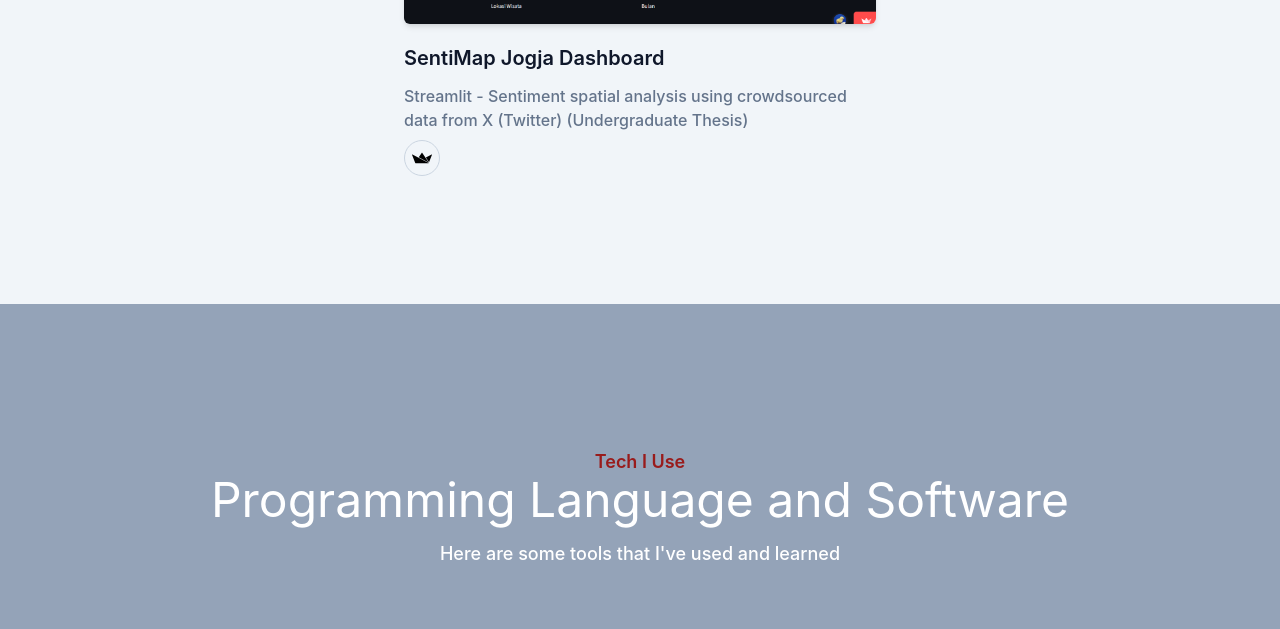
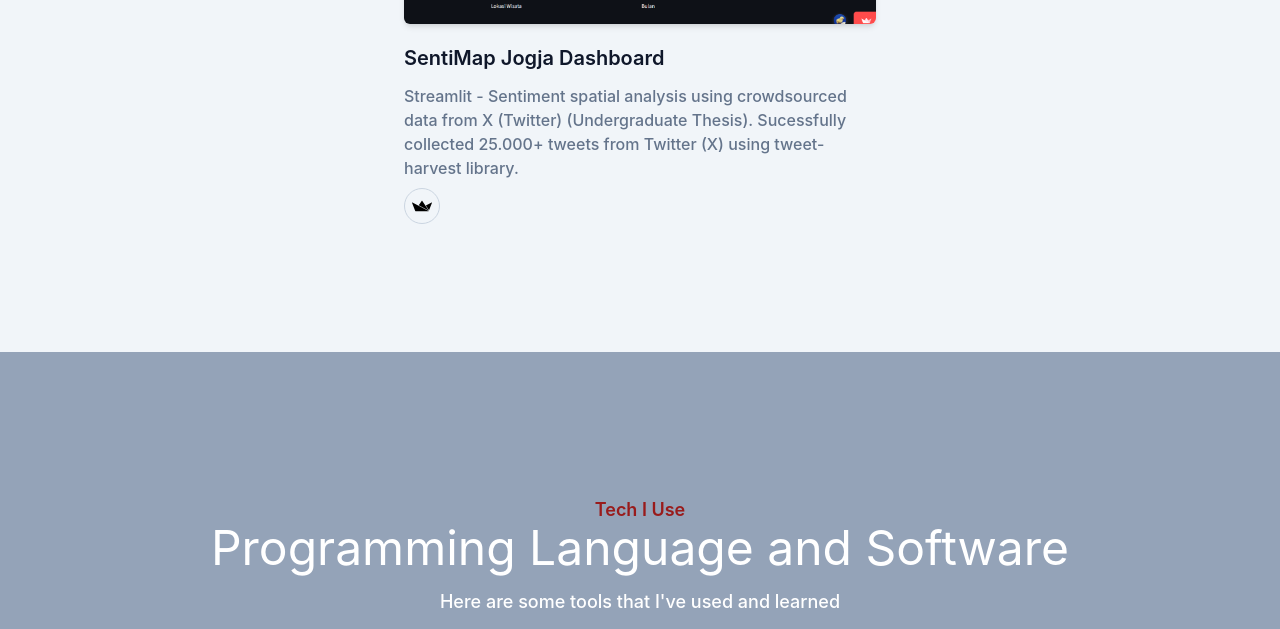
Before and after one commit to nisamelia/portfolio-nisaamelia, a website: page index.html in a window 1280 px wide. Shown: the part 4539-5168 px from the top of the page. Drawn offline with Linux system fonts and the light colour scheme.

Commit message:
add sentimap desc

```diff
--- a/index.html
+++ b/index.html
@@ -286,7 +286,7 @@
                     </div>
                     <h3 class="font-semibold text-xl text-dark mt-5 mb-3">SentiMap Jogja Dashboard</h3>
                     <p class="font-medium text-base text-secondary">Streamlit - Sentiment spatial analysis using
-                        crowdsourced data from X (Twitter) (Undergraduate Thesis)</p>
+                        crowdsourced data from X (Twitter) (Undergraduate Thesis). Sucessfully collected 25.000+ tweets from Twitter (X) using tweet-harvest library.</p>
                     <!-- GitHub -->
                     <a href="https://sentimenspasialwisatadiy2023.streamlit.app/" target="_blank"
                         class="w-9 h-9 mr-3 mt-2 rounded-full flex justify-center items-center border border-slate-300 hover:border-primary hover:bg-primary hover:text-white">
```
